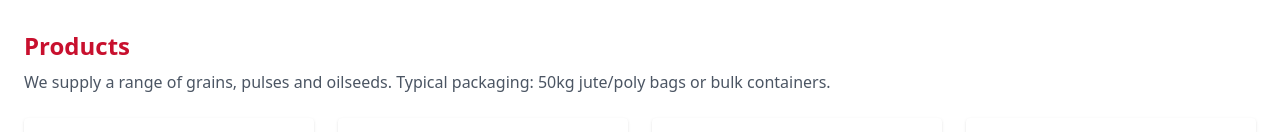
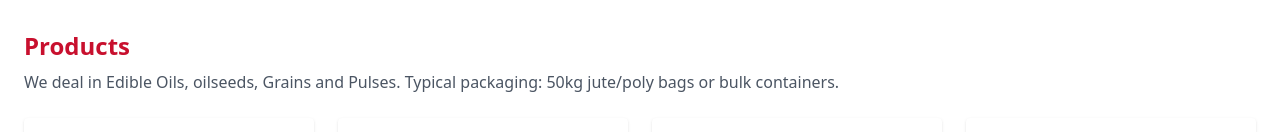
Before and after one commit to sjahmed1445/canada-trade-hub-site, a React (Vite) app: page / in a window 1280 px wide. Shown: the part 523-655 px from the top of the page. Built offline with nearby package versions, Linux system fonts and the light colour scheme.

Commit message:
Add updated site: logo, images, red/white theme, products, PDF catalog - 1st  change on 15th Aug

```diff
--- a/src/CanadaTradeHub_SPA.jsx
+++ b/src/CanadaTradeHub_SPA.jsx
@@ -54,7 +54,7 @@ export default function CanadaTradeHub(){
       </section>
       <section id="products" className="container mx-auto px-6 py-12">
         <h3 className="text-2xl font-bold" style={{color:"var(--cth-red)"}}>Products</h3>
-        <p className="text-gray-600 mt-2">We supply a range of grains, pulses and oilseeds. Typical packaging: 50kg jute/poly bags or bulk containers.</p>
+        <p className="text-gray-600 mt-2">We deal in Edible Oils, oilseeds, Grains and Pulses. Typical packaging: 50kg jute/poly bags or bulk containers.</p>
         <div className="mt-6 grid grid-cols-1 sm:grid-cols-2 lg:grid-cols-4 gap-6">
           {products.map((p)=> (
             <div key={p.key} className="bg-white rounded shadow p-4 flex flex-col">
```
